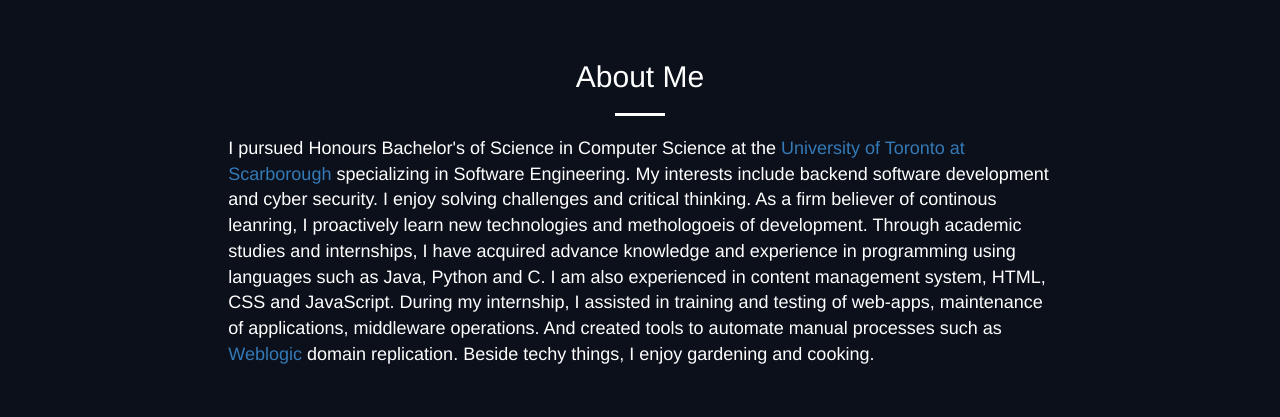
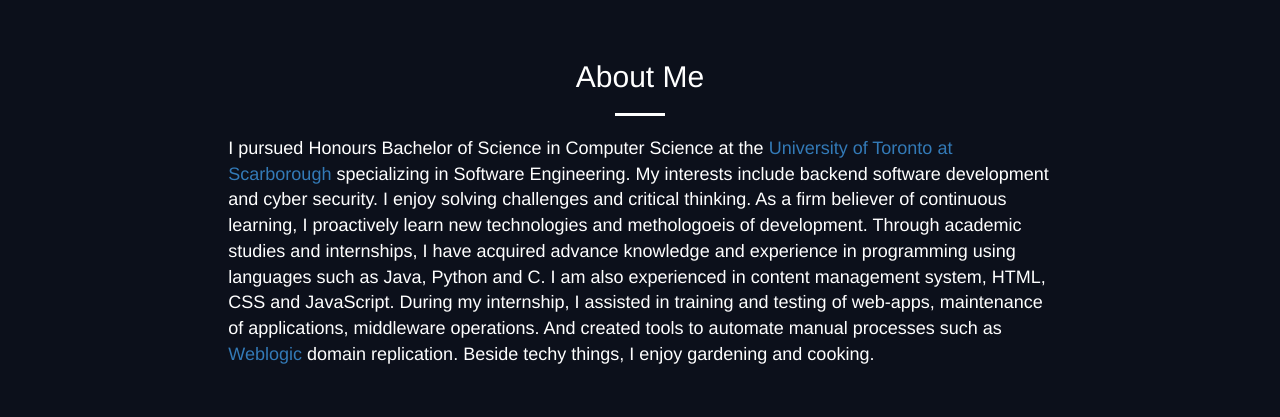
Before and after one commit to marhabac33/marhaba-website, a website: page index.html in a window 1280 px wide. Shown: the part 840-1257 px from the top of the page. Drawn offline with nearby package versions, Linux system fonts and the light colour scheme.

Commit message:
fixing spelling mistakes

```diff
--- a/index.html
+++ b/index.html
@@ -62,12 +62,12 @@
         <div class="col-lg-8 col-lg-offset-2">
           <h2 class="section-heading text-center">About Me</h2>
           <hr class="custom light">
-          <p> I pursued Honours Bachelor's of Science in Computer Science at
+          <p> I pursued Honours Bachelor of Science in Computer Science at
           the <a href="https://www.utsc.utoronto.ca/home/">University of Toronto
           at Scarborough</a> specializing in Software Engineering. My interests
       include backend software development and cyber security. I enjoy
-      solving challenges and critical thinking. As a firm believer of continous
-      leanring, I proactively learn new technologies and methologoeis of
+      solving challenges and critical thinking. As a firm believer of continuous
+      learning, I proactively learn new technologies and methologoeis of
       development. Through academic studies and internships, I have acquired
       advance knowledge and experience in programming using languages such as
       Java, Python and C. I am also experienced in content management system,
```
